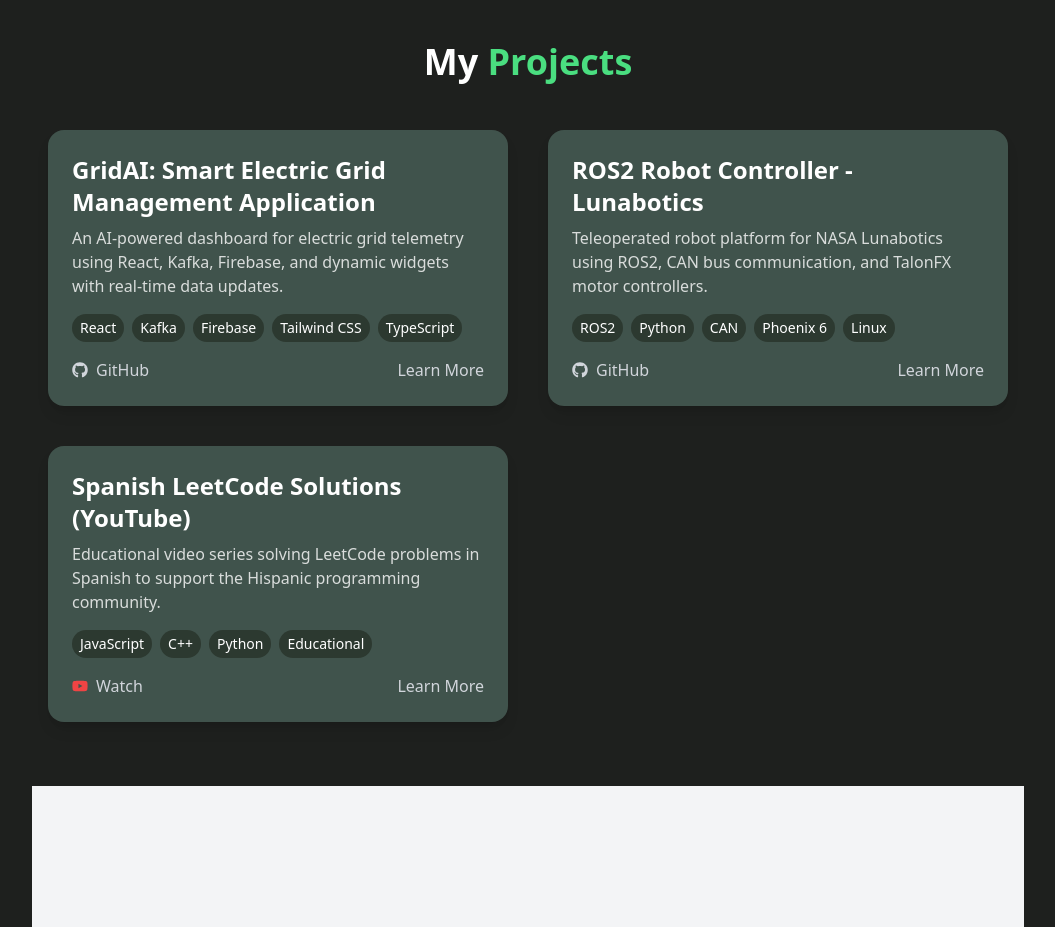
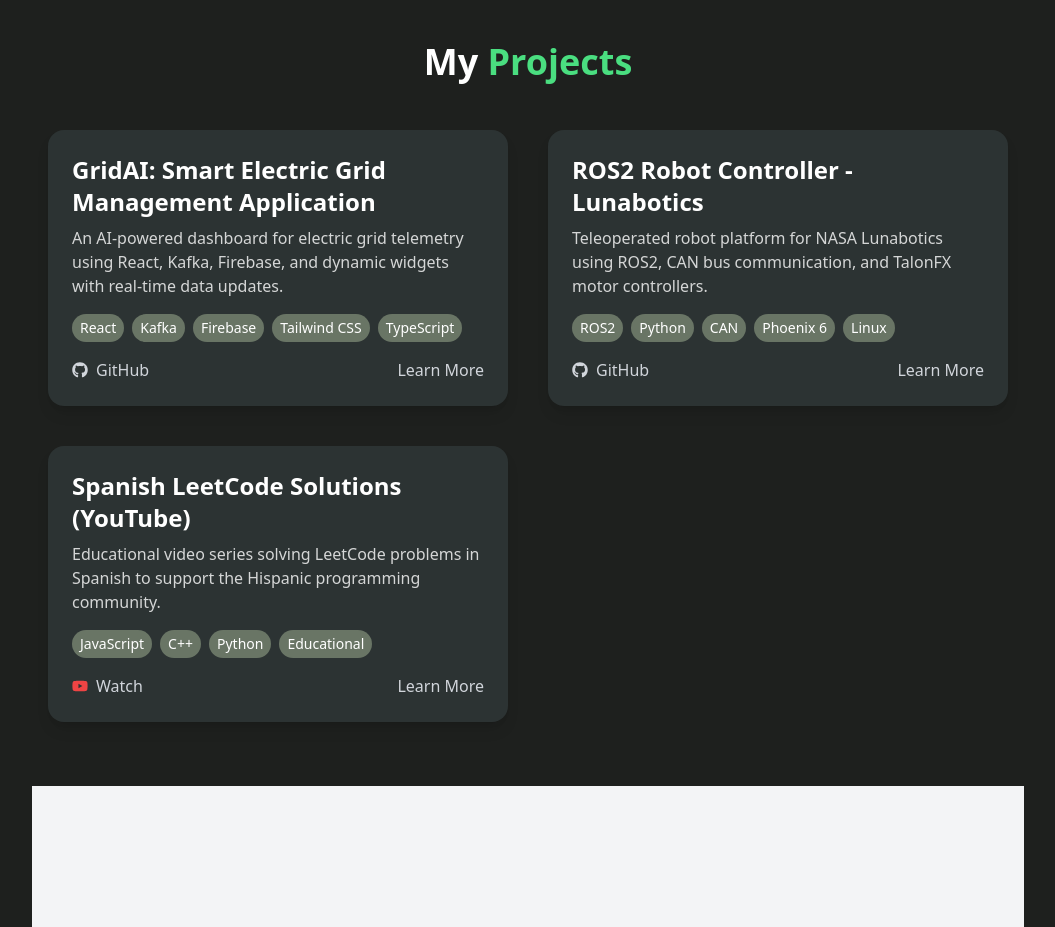
Before and after one commit to jhsotoglz/web-portfolio, a React (Vite) app: page / in a window 1280 px wide. Shown: the part 1120-2047 px from the top of the page, without its empty margins (112-1167 px from the left). Built offline with nearby package versions, Linux system fonts and the light colour scheme.

Commit message:
Better color selection added

```diff
--- a/src/components/Projects.tsx
+++ b/src/components/Projects.tsx
@@ -46,7 +46,7 @@
                     {projects.map((project, idx) => (
                         <div
                             key={idx}
-                            className="bg-secondary p-6 rounded-2xl shadow-lg hover:shadow-xl transition-shadow"
+                            className="bg-main p-6 rounded-2xl shadow-lg hover:shadow-xl transition-shadow"
                         >
                             <h2 className="text-2xl font-semibold text-white mb-2">
                                 {project.title}
@@ -57,7 +57,7 @@
                                 {project.tech.map((tech, i) => (
                                     <span
                                         key={i}
-                                        className="bg-accent text-white px-2 py-1 rounded-full"
+                                        className="bg-extra text-white px-2 py-1 rounded-full"
                                     >
                                         {tech}
                                     </span>
--- a/tailwind.config.js
+++ b/tailwind.config.js
@@ -7,7 +7,7 @@
   theme: {
     extend: {
       colors: {
-        main: "#3C3D37",
+        main: "#2C3333",
         secondary: "#40534C",
         accent: "#2C3930",
         extra: "#697565",
```
